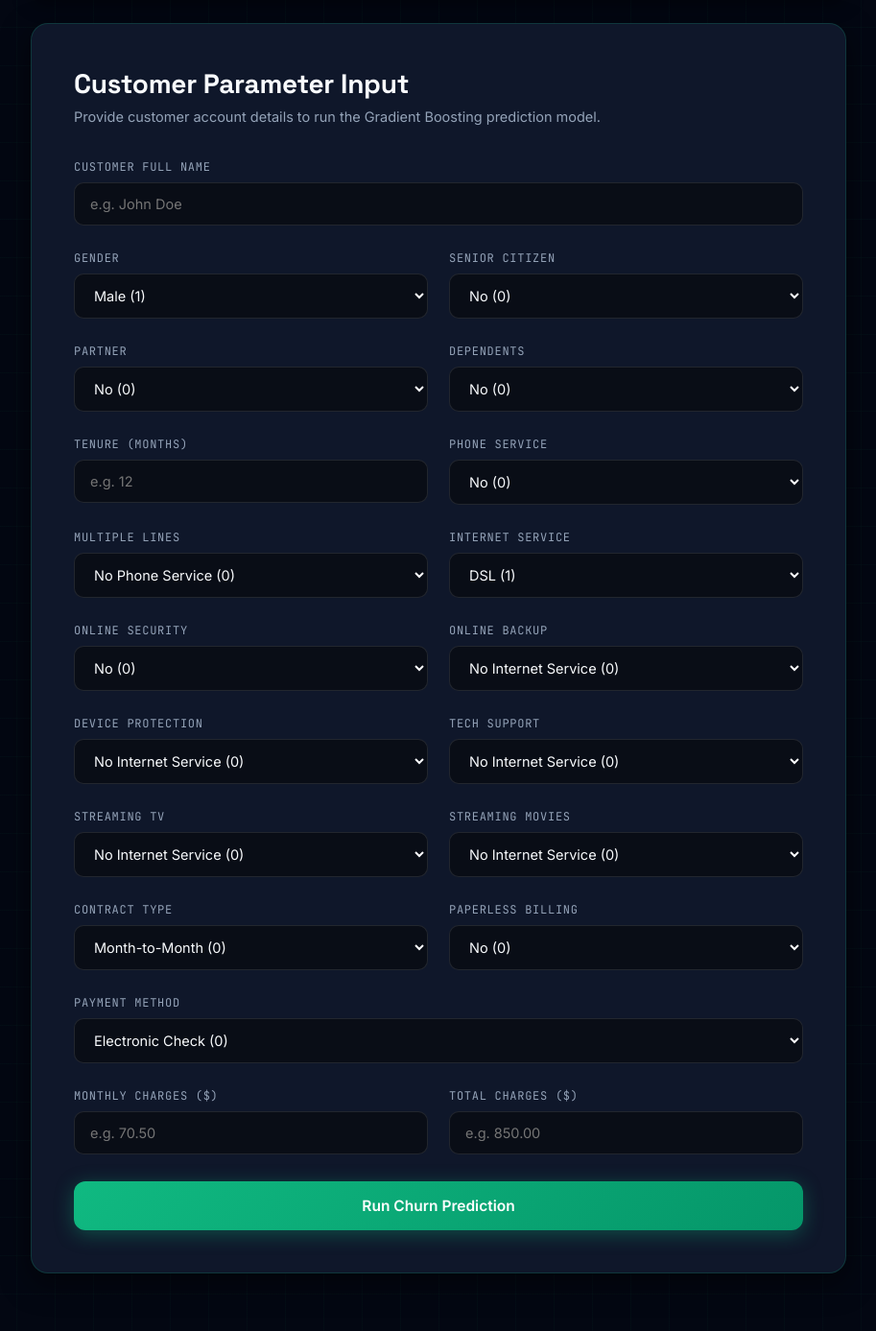
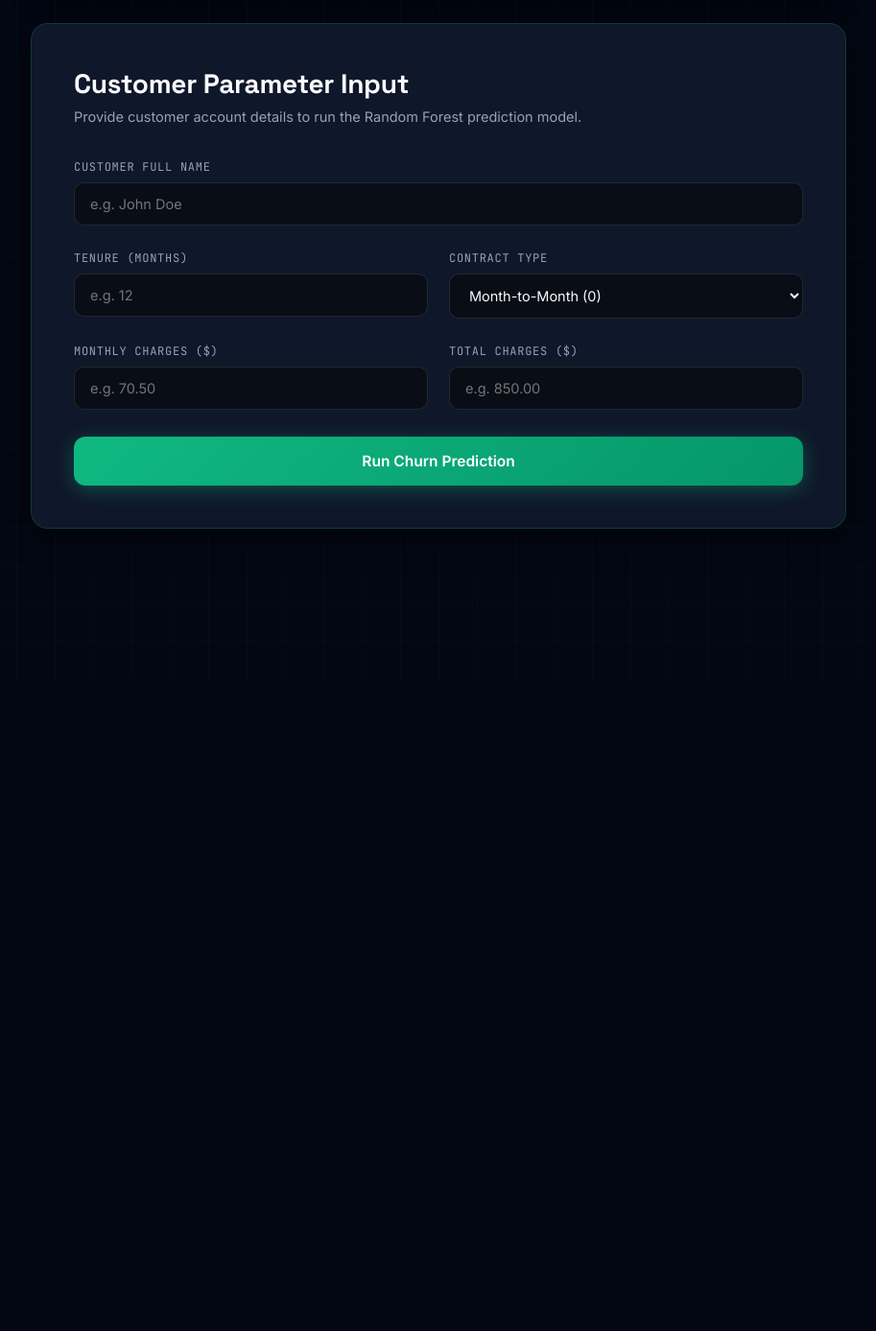
Before and after one commit to RehanAlam93/customer_churn_project, a Flask app: page /customer_churn_prediction in a window 1280 px wide. Shown: the part 92-1479 px from the top of the page at 96% size, without its empty margins (183-1096 px from the left). After the commit the page ends 643 px from the top, so only its background shows below. Run offline with Flask 3, Linux system fonts and the light colour scheme; parts of the project's set-up code (start-up, migrations or seed data) failed here and were passed over.

Commit message:
Update churn application

```diff
--- a/app.py
+++ b/app.py
@@ -4,75 +4,60 @@ import numpy as np
 
 app = Flask(__name__)
 
-# Load the trained model and scaler
-model = joblib.load('model/gradient_boosting_churn_model.pkl')
-scaler = joblib.load('model/scaler.pkl')
+# Load the trained machine learning model and scaler from the EDA folder
+model = joblib.load(r'EDA/random_forest_churn_model.pkl')
+scaler = joblib.load(r'EDA/scaler.pkl')
 
-# home route index.html
+# Home route for index.html
 @app.route('/')
 def home():
     return render_template('index.html')
 
-# form page churn.html
+# Form page route for churn.html
 @app.route('/customer_churn_prediction')
 def form_page():
     return render_template('churn.html')
 
-# predict churn risk after taking data from churn.html
+# Predict churn risk after collecting data from the web form
 @app.route('/predict', methods=['POST'])
 def predict():
     try:
-        # collect customer name
+        # Collect customer name from the form input
         customer_name = request.form.get('full_name', 'Unknown Customer')
 
-        # take all feature values
-        gender = float(request.form['gender'])
-        senior_citizen = float(request.form['SeniorCitizen'])
-        partner = float(request.form['Partner'])
-        dependents = float(request.form['Dependents'])
+        # Collect all required feature values
         tenure = float(request.form['tenure'])
-        phone_service = float(request.form['PhoneService'])
-        multiple_lines = float(request.form['MultipleLines'])
-        internet_service = float(request.form['InternetService'])
-        online_security = float(request.form['OnlineSecurity'])
-        online_backup = float(request.form['OnlineBackup'])
-        device_protection = float(request.form['DeviceProtection'])
-        tech_support = float(request.form['TechSupport'])
-        streaming_tv = float(request.form['StreamingTV'])
-        streaming_movies = float(request.form['StreamingMovies'])
         contract = float(request.form['Contract'])
-        paperless_billing = float(request.form['PaperlessBilling'])
-        payment_method = float(request.form['PaymentMethod'])
         monthly_charges = float(request.form['MonthlyCharges'])
         total_charges = float(request.form['TotalCharges'])
 
-        # make array and scale features
-        features = np.array([[gender, senior_citizen, partner, dependents, tenure,
-                              phone_service, multiple_lines, internet_service,
-                              online_security, online_backup, device_protection,
-                              tech_support, streaming_tv, streaming_movies,
-                              contract, paperless_billing, payment_method,
-                              monthly_charges, total_charges]])
+        # Create an array of features and apply the trained scaler
+        features = np.array([[tenure,
+                            contract,
+                            monthly_charges,
+                            total_charges]])
 
         scaled_features = scaler.transform(features)
 
-        # find prediction
+        # Run prediction using the random forest model
         prediction = model.predict(scaled_features)
 
-        # set result format
+        # Map numerical prediction to readable text ('Yes' or 'No')
         if prediction[0] == 1:
             churn_risk = "Yes"
         else:
             churn_risk = "No"
 
+        # Format the output for the web page template
         output = f"Customer Name: {customer_name} | Churn Risk: {churn_risk}"
 
-        # Terminal print format (CSV saving has been removed)
-        print(f"Data : {customer_name} --> {output}")
+        # Print the result in your requested format to the VS Code terminal
+        print(f"Data : Name : {customer_name} , Preduction --> \"{churn_risk}\"")
 
         return render_template('churn.html', prediction_text=output)
 
     except Exception as e:
+        # Handle exceptions and print errors if any occur
         print(f"Error: {str(e)}")
         return render_template('churn.html', prediction_text=f"Error: {str(e)}")
 
--- a/templates/churn.html
+++ b/templates/churn.html
@@ -180,7 +180,7 @@
     <!-- Form Card -->
     <div class="form-card">
       <h2>Customer Parameter Input</h2>
-      <div class="form-subtitle">Provide customer account details to run the Gradient Boosting prediction model.</div>
+      <div class="form-subtitle">Provide customer account details to run the Random Forest prediction model.</div>
 
       <form action="/predict" method="POST">
         <div class="grid-2">
@@ -191,135 +191,10 @@
             <input type="text" id="full_name" name="full_name" placeholder="e.g. John Doe" required>
           </div>
 
-          <!-- Gender -->
-          <div class="form-group">
-            <label for="gender">Gender</label>
-            <select id="gender" name="gender" required>
-              <option value="1">Male (1)</option>
-              <option value="0">Female (0)</option>
-            </select>
-          </div>
-
-          <!-- Senior Citizen -->
-          <div class="form-group">
-            <label for="SeniorCitizen">Senior Citizen</label>
-            <select id="SeniorCitizen" name="SeniorCitizen" required>
-              <option value="0">No (0)</option>
-              <option value="1">Yes (1)</option>
-            </select>
-          </div>
-
-          <!-- Partner -->
-          <div class="form-group">
-            <label for="Partner">Partner</label>
-            <select id="Partner" name="Partner" required>
-              <option value="0">No (0)</option>
-              <option value="1">Yes (1)</option>
-            </select>
-          </div>
-
-          <!-- Dependents -->
-          <div class="form-group">
-            <label for="Dependents">Dependents</label>
-            <select id="Dependents" name="Dependents" required>
-              <option value="0">No (0)</option>
-              <option value="1">Yes (1)</option>
-            </select>
-          </div>
-
           <!-- Tenure -->
           <div class="form-group">
             <label for="tenure">Tenure (Months)</label>
             <input type="number" id="tenure" name="tenure" placeholder="e.g. 12" required>
-          </div>
-
-          <!-- Phone Service -->
-          <div class="form-group">
-            <label for="PhoneService">Phone Service</label>
-            <select id="PhoneService" name="PhoneService" required>
-              <option value="0">No (0)</option>
-              <option value="1">Yes (1)</option>
-            </select>
-          </div>
-
-          <!-- Multiple Lines -->
-          <div class="form-group">
-            <label for="MultipleLines">Multiple Lines</label>
-            <select id="MultipleLines" name="MultipleLines" required>
-              <option value="0">No Phone Service (0)</option>
-              <option value="1">No (1)</option>
-              <option value="2">Yes (2)</option>
-            </select>
-          </div>
-
-          <!-- Internet Service -->
-          <div class="form-group">
-            <label for="InternetService">Internet Service</label>
-            <select id="InternetService" name="InternetService" required>
-              <option value="1">DSL (1)</option>
-              <option value="2">Fiber Optic (2)</option>
-              <option value="0">No (0)</option>
-            </select>
-          </div>
-
-          <!-- Online Security -->
-          <div class="form-group">
-            <label for="OnlineSecurity">Online Security</label>
-            <select id="OnlineSecurity" name="OnlineSecurity" required>
-              <option value="0">No (0)</option>
-              <option value="1">No Internet Service (1)</option>
-              <option value="2">Yes (2)</option>
-            </select>
-          </div>
-
-          <!-- Online Backup -->
-          <div class="form-group">
-            <label for="OnlineBackup">Online Backup</label>
-            <select id="OnlineBackup" name="OnlineBackup" required>
-              <option value="0">No Internet Service (0)</option>
-              <option value="1">No (1)</option>
-              <option value="2">Yes (2)</option>
-            </select>
-          </div>
-
-          <!-- Device Protection -->
-          <div class="form-group">
-            <label for="DeviceProtection">Device Protection</label>
-            <select id="DeviceProtection" name="DeviceProtection" required>
-              <option value="0">No Internet Service (0)</option>
-              <option value="1">No (1)</option>
-              <option value="2">Yes (2)</option>
-            </select>
-          </div>
-
-          <!-- Tech Support -->
-          <div class="form-group">
-            <label for="TechSupport">Tech Support</label>
-            <select id="TechSupport" name="TechSupport" required>
-              <option value="0">No Internet Service (0)</option>
-              <option value="1">No (1)</option>
-              <option value="2">Yes (2)</option>
-            </select>
-          </div>
-
-          <!-- Streaming TV -->
-          <div class="form-group">
-            <label for="StreamingTV">Streaming TV</label>
-            <select id="StreamingTV" name="StreamingTV" required>
-              <option value="0">No Internet Service (0)</option>
-              <option value="1">No (1)</option>
-              <option value="2">Yes (2)</option>
-            </select>
-          </div>
-
-          <!-- Streaming Movies -->
-          <div class="form-group">
-            <label for="StreamingMovies">Streaming Movies</label>
-            <select id="StreamingMovies" name="StreamingMovies" required>
-              <option value="0">No Internet Service (0)</option>
-              <option value="1">No (1)</option>
-              <option value="2">Yes (2)</option>
-            </select>
           </div>
 
           <!-- Contract -->
@@ -329,26 +204,6 @@
               <option value="0">Month-to-Month (0)</option>
               <option value="1">One Year (1)</option>
               <option value="2">Two Year (2)</option>
-            </select>
-          </div>
-
-          <!-- Paperless Billing -->
-          <div class="form-group">
-            <label for="PaperlessBilling">Paperless Billing</label>
-            <select id="PaperlessBilling" name="PaperlessBilling" required>
-              <option value="0">No (0)</option>
-              <option value="1">Yes (1)</option>
-            </select>
-          </div>
-
-          <!-- Payment Method -->
-          <div class="form-group" style="grid-column: span 2;">
-            <label for="PaymentMethod">Payment Method</label>
-            <select id="PaymentMethod" name="PaymentMethod" required>
-              <option value="0">Electronic Check (0)</option>
-              <option value="1">Mailed Check (1)</option>
-              <option value="2">Bank Transfer (automatic) (2)</option>
-              <option value="3">Credit Card (automatic) (3)</option>
             </select>
           </div>
 
@@ -379,16 +234,13 @@
   </div>
 
 <script>
-  // 1. Full Name validation: Sirf letters aur spaces allow karne ke liye
   const nameInput = document.getElementById('full_name');
   if (nameInput) {
     nameInput.addEventListener('input', function() {
-      // Jo bhi character letter ya space nahi hoga, use automatically hata dega
       this.value = this.value.replace(/[^A-Za-z\s]/g, '');
     });
   }
 
-  // 2. Number inputs ke liye scroll aur negative signs rokne ke liye
   document.querySelectorAll('input[type="number"]').forEach(input => {
     input.addEventListener('wheel', function(event) {
       event.preventDefault();
```
